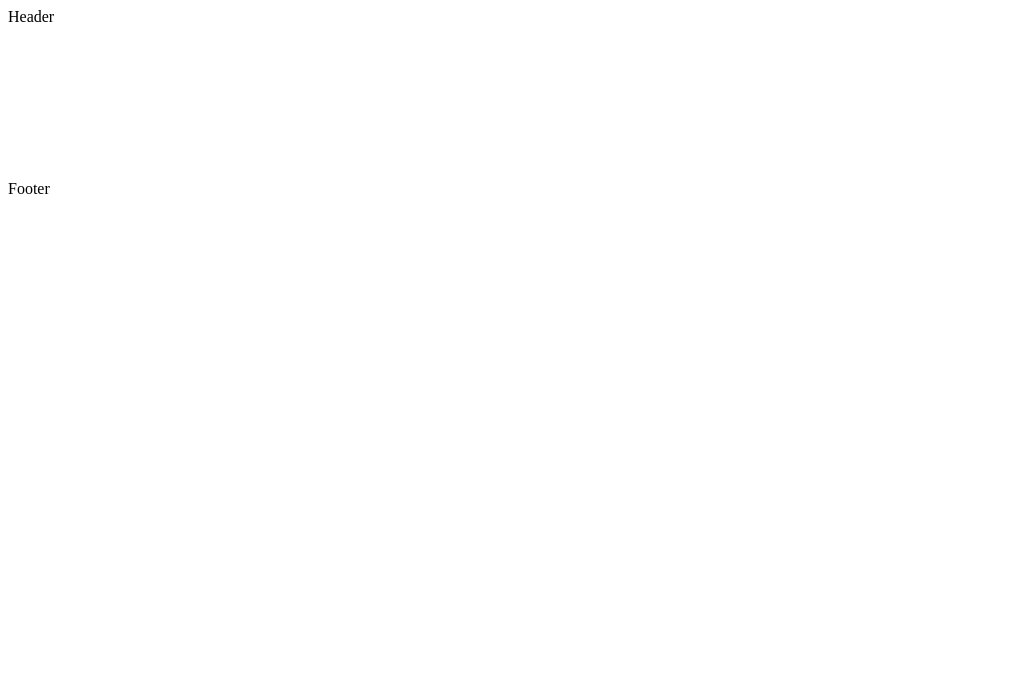
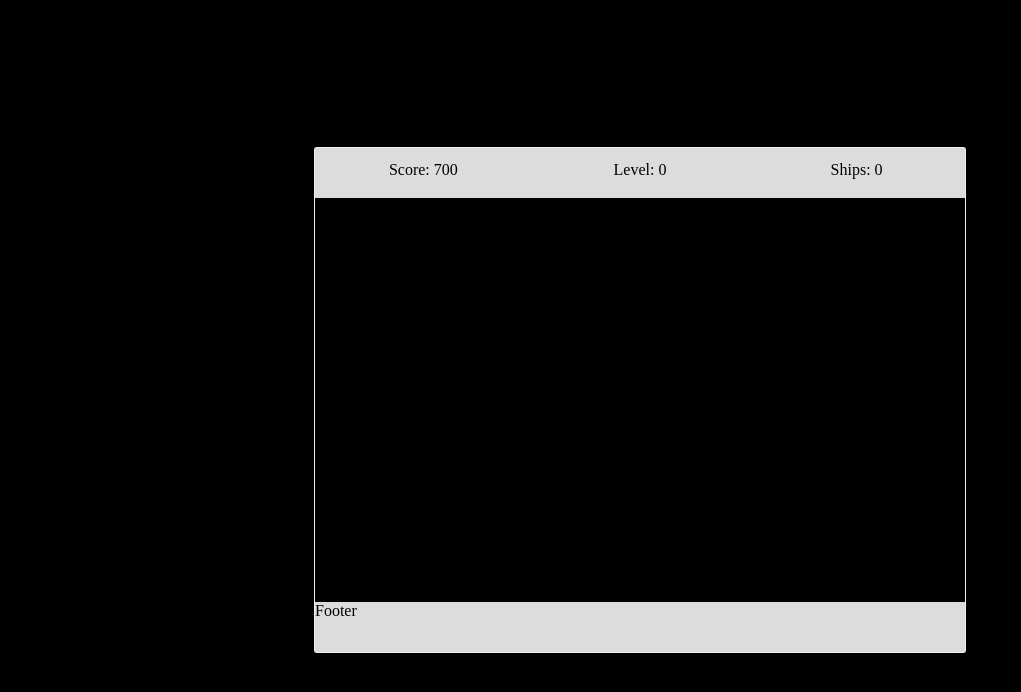
Before and after one commit to burongtz/game-asteroids, a website: page dist/index.html in a window 1280 px wide. Shown: the whole page, without its empty margins (0-1021 px from the left). Drawn offline with Linux system fonts and the light colour scheme.

Commit message:
Create layout

```diff
--- /dev/null
+++ b/src/scss/_reset.scss
@@ -0,0 +1,5 @@
+*, *::after, *::before {
+    margin: 0;
+    padding: 0;
+    box-sizing: border-box;
+}
--- /dev/null
+++ b/src/scss/_variables.scss
@@ -0,0 +1,2 @@
+$background-color-app: #000;
+$background-color-header-footer: rgb(220, 220, 220);
--- a/src/scss/app.scss
+++ b/src/scss/app.scss
@@ -0,0 +1,3 @@
+@import 'reset';
+@import 'variables';
+@import "layout";
--- /dev/null
+++ b/src/scss/layout.scss
@@ -0,0 +1,37 @@
+.app {
+    background-color: $background-color-app;
+    display: flex;
+    align-items: center;
+    justify-content: center;
+    min-height: 100vh;
+    height: 100vh;
+}
+
+.game {
+    width: 650px;
+    box-shadow: 0 0 0 1px rgb(240, 240, 240);
+    border-radius: 2px;
+    &__map {
+        height: 400px;
+    }
+    &__dashboard {
+        height: 50px;
+        background-color: $background-color-header-footer;
+    }
+    &__toolbar {
+        height: 50px;
+        background-color: $background-color-header-footer;
+    }
+}
+
+.dashboard {
+    display: flex;
+    flex-wrap: wrap;
+    align-items: center;
+    height: 100%;
+    &__item {
+        width: 33.33%;
+        height: 25px;
+        text-align: center;
+    }
+}
```
Also changed, not shown: dist/app.css, dist/app.js, dist/index.html.
